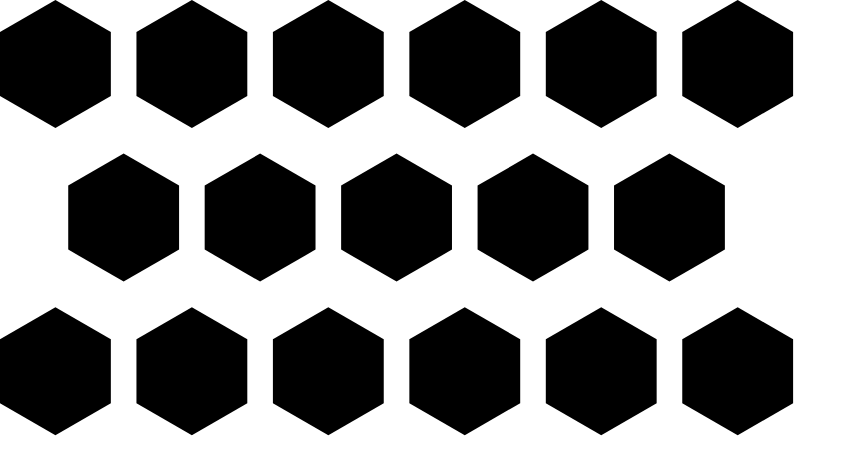
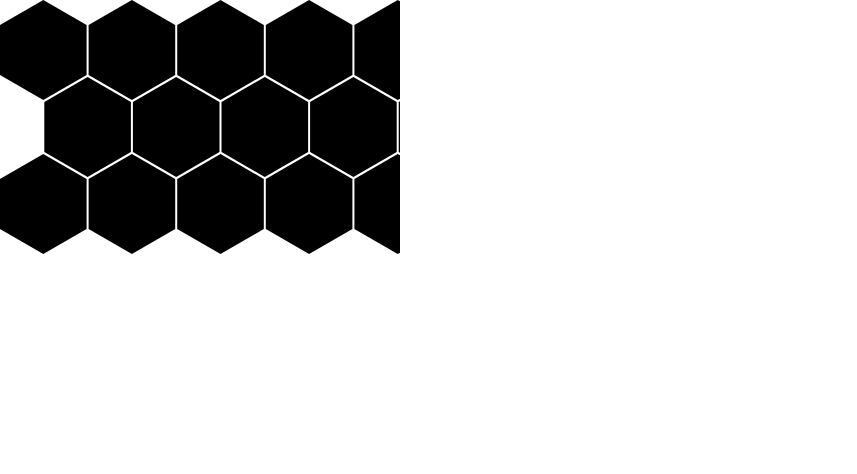
Before and after one commit to rlease/service-grid, a React (Create React App) app: page / in a window 1280 px wide. Shown: the top 474 px of the page, without its empty margins (0-857 px from the left). Built offline with nearby package versions, Linux system fonts and the light colour scheme.

Commit message:
Fix the vertical spacing

```diff
--- a/src/App.js
+++ b/src/App.js
@@ -30,11 +30,9 @@ class App extends Component {
         for (let j = isOdd ? 1 : 0; j < columns; j++) {
           const xSpacing = (midWidth * 2 + spacing) * j;
           const offsetx = isOdd ? xSpacing - midWidth - spacing / 2 : xSpacing;
-          const offsety = (size * 2 + spacing) * i;
+          const offsety = (size + size/2 + spacing) * i;
           const hexPoints = Hexagon(size, offsetx, offsety);
 
-          // TODO: The offsety looks goofy, presumably because of the viewBox.
-          // For tomorrow: Need to look into svg coordinate system again.
           grid.push(
             <polygon
               key={`${i},${j}`}
@@ -48,8 +46,8 @@ class App extends Component {
     }
 
     return (
-      <svg viewBox="0 0 100 100">
-        <HexagonGrid size={5} rows={3} columns={6} spacing={2} />
+      <svg width="400" height="400">
+        <HexagonGrid size={50} rows={3} columns={6} spacing={2} />
       </svg>
     );
   }
```
